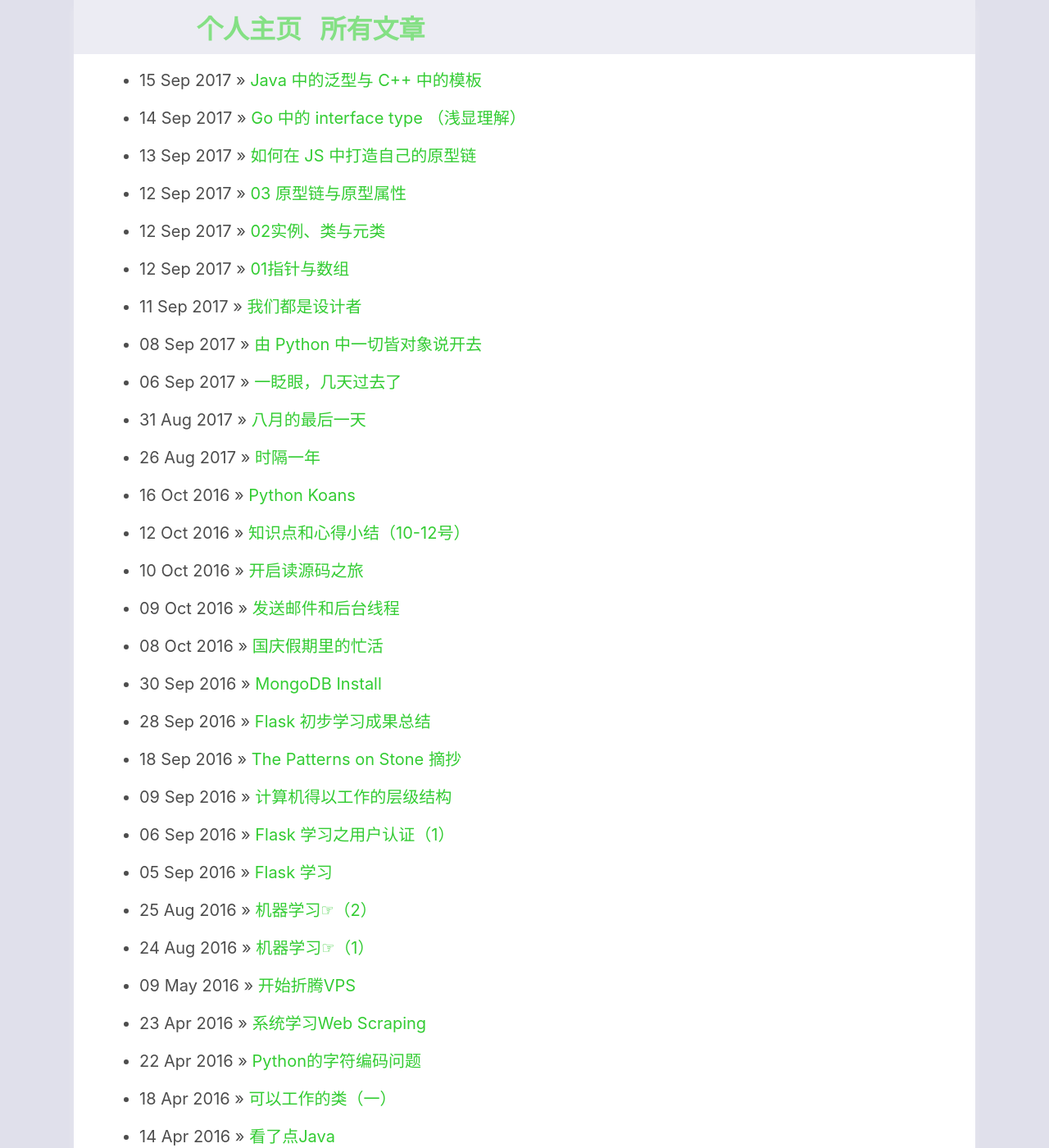
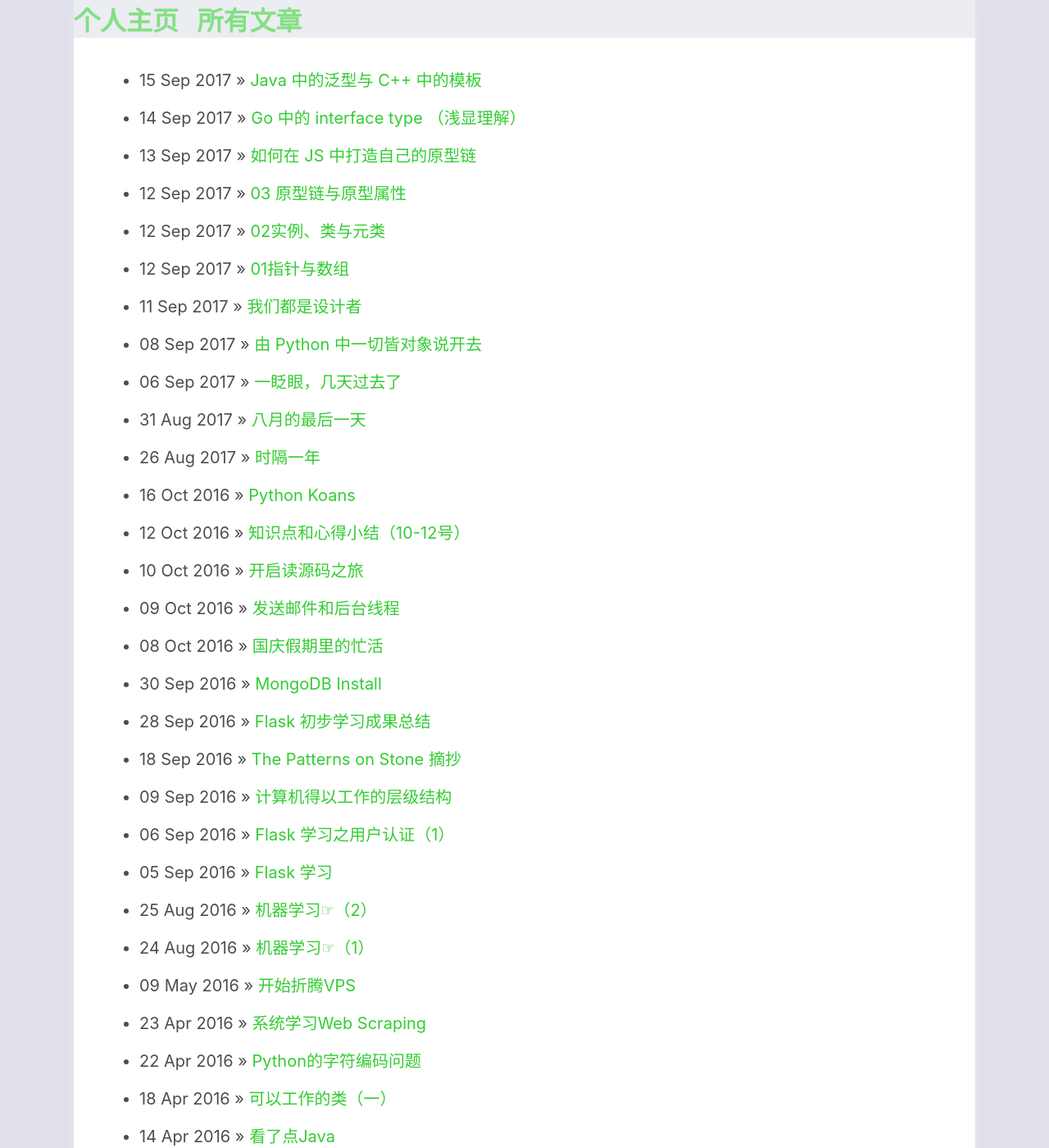
Before and after one commit to xxleyi/xxleyi.github.io, a Jekyll site: the page built from blog/index.html, in a window 1280 px wide and 1400 px high. Shown: the whole window at 82% size. Built offline with Jekyll 4.4.1, drawn with Linux system fonts in a browser that asks for light colours.

Commit message:
update the lookout.

```diff
--- a/css/post.css
+++ b/css/post.css
@@ -28,7 +28,6 @@ nav ul{
     margin-top: 0rem;
     margin-left: 0rem;
     margin-bottom: 0rem;
-    padding: 1rem 0 1rem 15rem;
 }
 nav li{
     display: inline;
```
